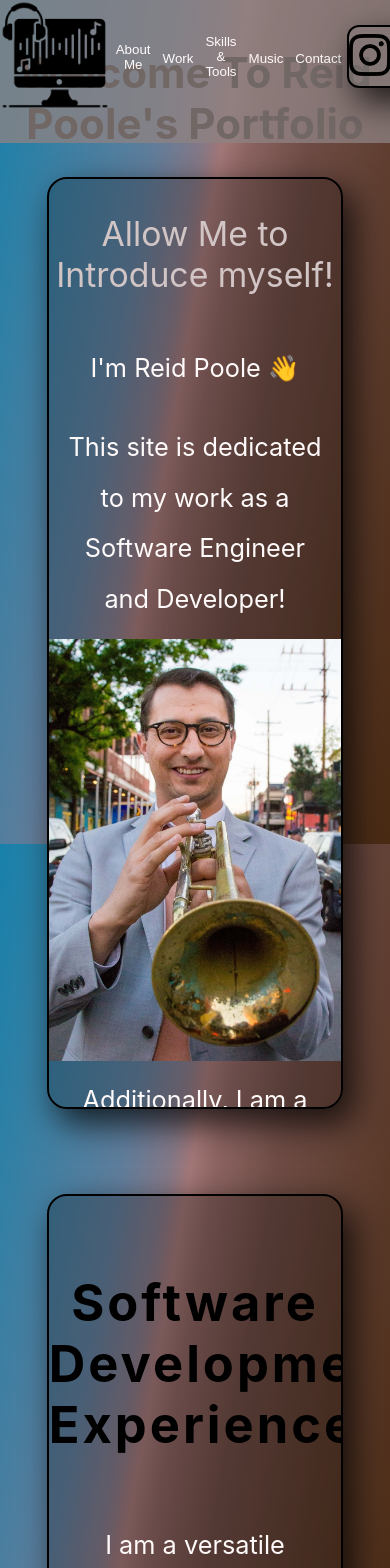
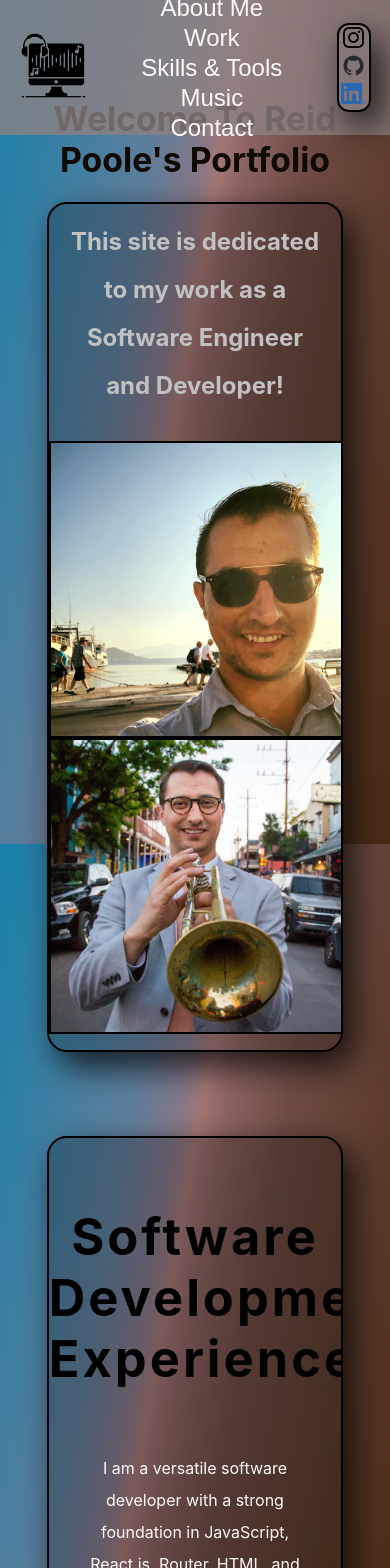
Before and after one commit to rpoole444/portfolio-site, a React (Create React App) app: page / in a window 390 px wide. Shown: the top 1568 px of the page. Built offline with nearby package versions, Linux system fonts and the light colour scheme.

Commit message:
Add style and responsiveness to the app view

```diff
--- a/src/components/Header/Header.css
+++ b/src/components/Header/Header.css
@@ -1,5 +1,8 @@
 header{
-  height: 17%;
+  display: flex;
+  flex-direction: row;
+  align-items: center;
+  height: 16%;
   background-color: rgba(142, 131, 131, 0.778);
   position: fixed;
   top: 0;
@@ -9,7 +12,8 @@ header{
 }
 
 .logo{
-  height: 13vh;
+  height: 12vh;
+  margin-left: 2vw;
 }
 
 .list-container{
@@ -17,8 +21,11 @@ header{
   flex-direction: row;
   justify-content: space-around;
   align-items: center;
+  padding: 0 1rem;
+  width: 100%;
  }
 .logo-container{
+  margin-right: 2vw;
   display: flex;
   width: 19vw;
   height: 7vh;
@@ -40,3 +47,81 @@ header{
   background-color: rgba(255, 250, 250, 0);
   color: snow;
 }
+
+@media (max-width: 767px) {
+  /* Styles for smaller screens */
+
+  .header {
+    height: 18%;
+  }
+
+  .logo {
+    height: 8vh;
+    margin-left: 5vw;
+  }
+
+  .list-container {
+    display: flex;
+    flex-direction: column;
+    align-items: center;
+    justify-content: center;
+    padding: 0;
+    font-size: small;
+  }
+
+  .logo-container{
+  margin-right: 5vw;
+  display: flex;
+  flex-direction: column;
+  width: 12vw;
+  height: 10vh;
+}
+
+  .logo {
+    order: -1;
+    align-self: flex-start;
+  }
+  .logo-side{
+    height: 2.5vh;
+  }
+  .button {
+    font-size: x-large;
+  }
+}
+
+@media (min-width: 768px) {
+  /* Styles for tablets and larger screens */
+
+  .header {
+    height: 18%;
+  }
+/* .logo-container{
+  margin-right: 5vw;
+  display: flex;
+  flex-direction: column;
+  width: 12vw;
+  height: 10vh;
+} */
+.logo-side{
+    height: 2.5vh;
+  }
+  .list-container {
+  display: flex;
+  flex-direction: row;
+  align-items: center;
+  justify-content: center;
+  padding: 0;
+  font-size: xx-large;
+}
+.button {
+    font-size:x-large;
+  }
+}
+
+@media (min-width: 1024px) {
+  /* Styles for desktops and larger screens */
+
+
+
+
+}
--- a/src/components/Header/Header.js
+++ b/src/components/Header/Header.js
@@ -9,10 +9,10 @@ import { NavLink } from "react-router-dom";
 const Header = () => {
   return (
     <header>
-      <div className="list-container">
         <NavLink to="/" >
           <img src={logo} alt="computer" className="logo" />
         </NavLink>
+      <div className="list-container">
         <a href="#aboutMe">
           <button className="button">About Me</button>
         </a>
@@ -28,6 +28,7 @@ const Header = () => {
         <a href="#contact">
           <button className="button">Contact</button>
         </a>
+      </div>
       <section className="logo-container">
         <a href="https://www.instagram.com/reid_poole_music/" target="_blank" rel="noreferrer">
           <img className="logo-side" src={logo2} alt="instagram-logo"/>
@@ -39,7 +40,6 @@ const Header = () => {
           <img className="logo-side" src={logo4} alt="linked-in-logo" />
         </a>
       </section>
-      </div>
     </header>
   )
 }
--- a/src/components/Homepage/Homepage.css
+++ b/src/components/Homepage/Homepage.css
@@ -26,7 +26,6 @@
   max-height: 175vh;
   width: 75vw;
   border: 2px solid black;
-  font-size: large;
   flex-direction: column;
   letter-spacing: 3px;
   background-color: rgba(0, 0, 0, 0.241);
@@ -39,7 +38,7 @@
 }
 
 .read-about h3{
-  padding-top: 3vh;
+  padding-top: 2vh;
   font-size: 6vh;
 }
 
@@ -66,13 +65,11 @@
 .homepage-title {
   color: rgb(16, 9, 2);
   font-size: 5vh;
-  margin-top: 12%;
-
+  margin-top: 7%;
 }
 
 .intro {
   color: snow;
-  font-size: 3vh;
   margin: 1.7vh;
   letter-spacing:normal;
   line-height: 2;
@@ -83,36 +80,41 @@
   color: rgb(210, 197, 197);
 }
 
+.about-me{
+  margin-bottom: 4vh;
+}
+
 .about-me-text{
-  margin: 1.7vh;
+  padding: 0 4vw 0 4vw;
+  margin: 1.5vh;
   color: snow;
-  font-size: 3vh;
   letter-spacing:normal;
   line-height: 2;
 }
-
-
-.work-container{
+.introduction-container h2{
+  color: rgb(193, 193, 193);
+}
+.work-container {
   display: flex;
   flex-direction: column;
   justify-content: space-around;
   align-items: center;
-  width: 100vw;
-  height: 275vh;
-  margin-top: 10vh;
+  width: 100%;
+  padding-bottom: 5rem;
 }
 
-.project-container{
+.project-container {
   display: flex;
   flex-direction: column;
   background-color: rgba(0, 0, 0, 0.241);
   border: 2px solid black;
-  height: 50vh;
-  width: 85vw;
+  width: 85%;
+  padding: 2rem;
   border-radius: 20px;
   -webkit-box-shadow: 10px 14px 33px 1px rgba(0,0,0,0.75);
   -moz-box-shadow: 10px 14px 33px 1px rgba(0,0,0,0.75);
   box-shadow: 10px 14px 33px 1px rgba(0,0,0,0.75);
+  margin-bottom: 2rem;
 }
 
 .proj-description{
@@ -126,16 +128,21 @@
   align-items: center;
 }
 
-.images-container{
+.images-container {
   display: flex;
   flex-direction: row;
   justify-content: space-around;
   align-items: center;
-  width: 80vh;
+  flex-wrap: wrap;
+  width: 100%;
+  padding: 1rem;
 }
 
 .computer-icon{
-  height: 50vh;
+  max-width: 30%;
+  max-height: 30%;
+  object-fit: cover;
+  border: 2px solid black;
 }
 
 .giphy-embed{
@@ -193,10 +200,9 @@
  justify-content: space-around;
 }
 
-.proj-buttons{
-  margin: 5vh;
-  height: 5vh;
-  width: 10vw;
+.proj-buttons {
+  margin: 1rem;
+  padding: 0.5rem 1rem;
   border-radius: 12px;
   background-color: rgba(255, 255, 255, 0.596);
   -webkit-box-shadow: 10px 14px 33px 1px rgba(0,0,0,0.75);
@@ -209,3 +215,92 @@
   margin: 1vh;
   color: black;
 }
+
+/* --------------- */
+
+@media (max-width: 767px) {
+  .homepage-title {
+    font-size: 4vh;
+    margin-top: 25%;
+  }
+
+  .intro-title {
+  font-size: 4vh;
+  color: rgb(210, 197, 197);
+}
+
+.computer-icon{
+  max-width: 100%;
+  max-height: 100%;
+  object-fit: cover;
+  border: 2px solid black;
+}
+.proj-description{
+  width: 50vw;
+}
+
+iframe{
+  margin-right: 7vw;
+  width: 50vw;
+}
+
+.proj-buttons{
+  display: flex;
+  flex-direction: column;
+
+}
+}
+@media (min-width: 768px) {
+  .logo {
+    height: 10vh;
+  }
+
+  .list-container {
+    justify-content: space-between;
+    padding: 0 2rem;
+  }
+
+  .homepage-title {
+    font-size: 6vh;
+    margin-top: 20%;
+  }
+
+  .intro-title {
+    font-size: 5vh;
+  }
+
+  .about-me-text, .intro {
+    font-size: 2.5vh;
+  }
+
+  .proj-title {
+    font-size: 3vh;
+  }
+}
+
+@media (min-width: 1024px) {
+  .logo {
+    height: 8vh;
+  }
+
+  .list-container {
+    padding: 0 4rem;
+  }
+
+  .homepage-title {
+    font-size: 7vh;
+    margin-top: 15%;
+  }
+
+  .intro-title {
+    font-size: 6vh;
+  }
+
+  .about-me-text, .intro {
+    font-size: 2.75vh;
+  }
+
+  .proj-title {
+    font-size: 3.5vh;
+  }
+}
--- a/src/components/Homepage/Homepage.js
+++ b/src/components/Homepage/Homepage.js
@@ -1,6 +1,6 @@
 import React from "react";
 import "./Homepage.css";
-import computer from "../assets/computer.png"
+import ReidBeach from "../assets/ReidBeach.jpg"
 import pictureReid from "../assets/TrumpetReid2.jpg"
 
 const Homepage = () => {
@@ -9,26 +9,16 @@ const Homepage = () => {
     <main className="homepage">
       <h1 className="homepage-title">Welcome To Reid Poole's Portfolio</h1>
       <article className="introduction-container">
-        <p className="intro-title">Allow Me to Introduce myself!</p>
-        <p className="intro">I'm Reid Poole 👋</p>
-        <article className="intro">
+
+        <h2 className="intro">
           This site is dedicated to my work as a Software Engineer and
           Developer!
-        </article>
+        </h2>
         <section className="images-container">
-          {/* <img className="computer-icon" src={computer} alt="computer" /> */}
+          <img className="computer-icon" src={ReidBeach} alt="computer" />
           <img className="computer-icon" src={pictureReid} alt="trumpet" />
         </section>
-        <article className="intro">
-        Additionally, I am a conservatory trained and professional New Orleans Musician.
-        I am a passionate Educator and Life Long Learner.
-        I am a runner, a joker, and a brewery and bbq tourist.
-        Most importantly, I am a proud husband and father of 2!
-        ...Come on in!
-        </article>
       </article>
-
-
       <section id="aboutMe" className="about-me">
         <article className="read-about">
           <h3>Software Development Experience</h3>
@@ -56,6 +46,7 @@ const Homepage = () => {
         </article>
       </section>
       <section id="work" className="work-container">
+        <h2>Personal and Professional Projects</h2>
         <section className="project-container">
           <h2 className="proj-title">Grant Guru</h2>
           <section className="project-info">
```
Also changed, not shown: src/components/assets/ReidBeach.jpg (added). Lines whose indentation alone changed are shown as unchanged.
